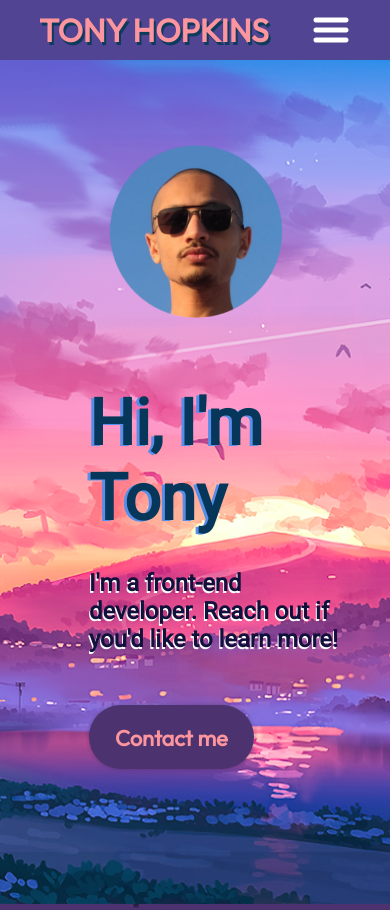
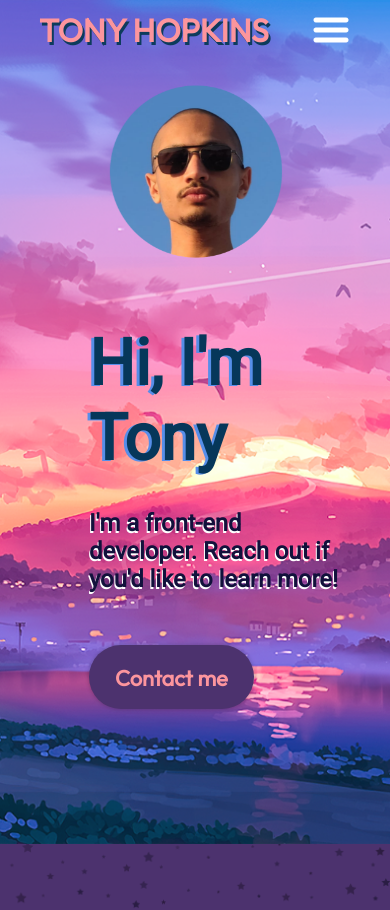
Before and after one commit to Fallingstar-0/portfolio, a React (Vite) app: page / in a window 390 px wide. Shown: the top 910 px of the page. Built offline with nearby package versions, Linux system fonts and the light colour scheme.

Commit message:
updated CSS

```diff
--- a/src/components/NavBar/navbar.module.css
+++ b/src/components/NavBar/navbar.module.css
@@ -88,8 +88,8 @@
 @media screen and (max-width: 830px) {
   .container {
     background: transparent;
-    background-color: #514493;
-    position: static;
+    /* background-color: #514493; */
+    /* position: static; */
   }
   .navbar {
     flex-direction: row;
```
